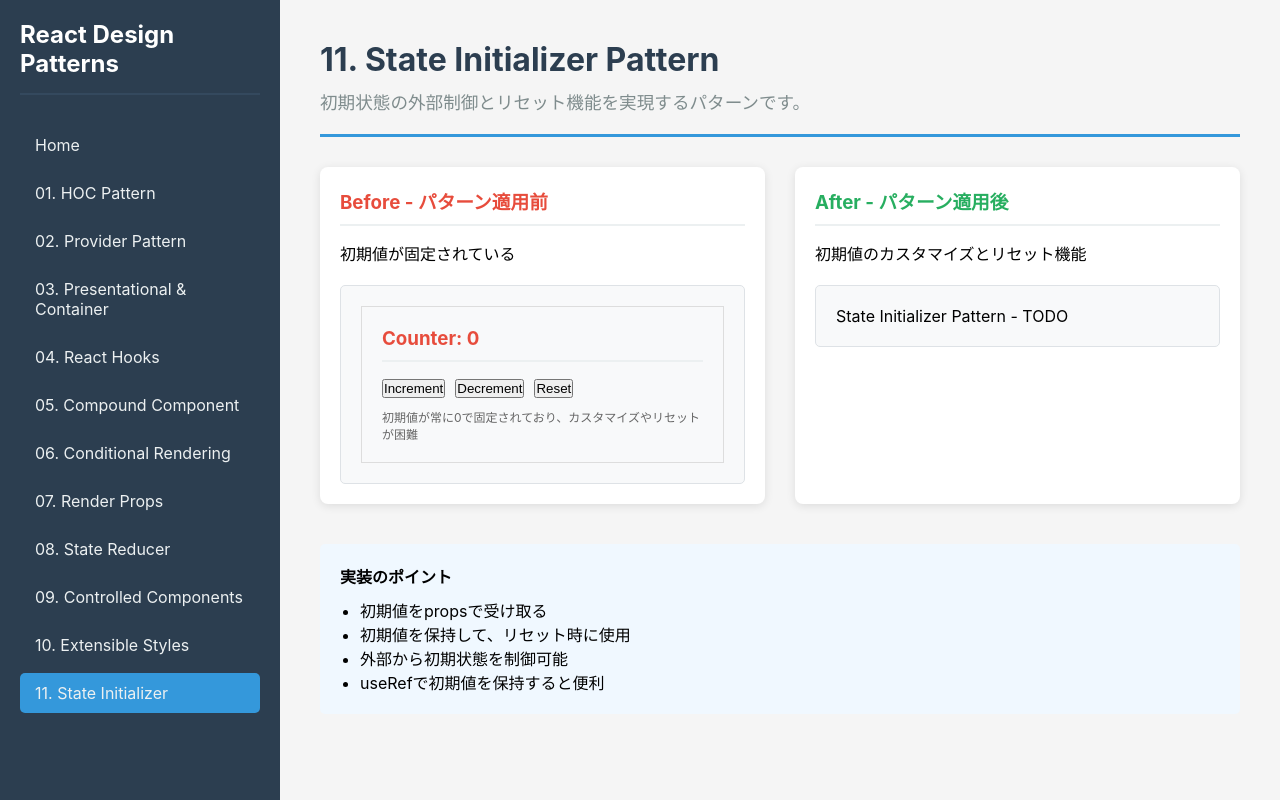
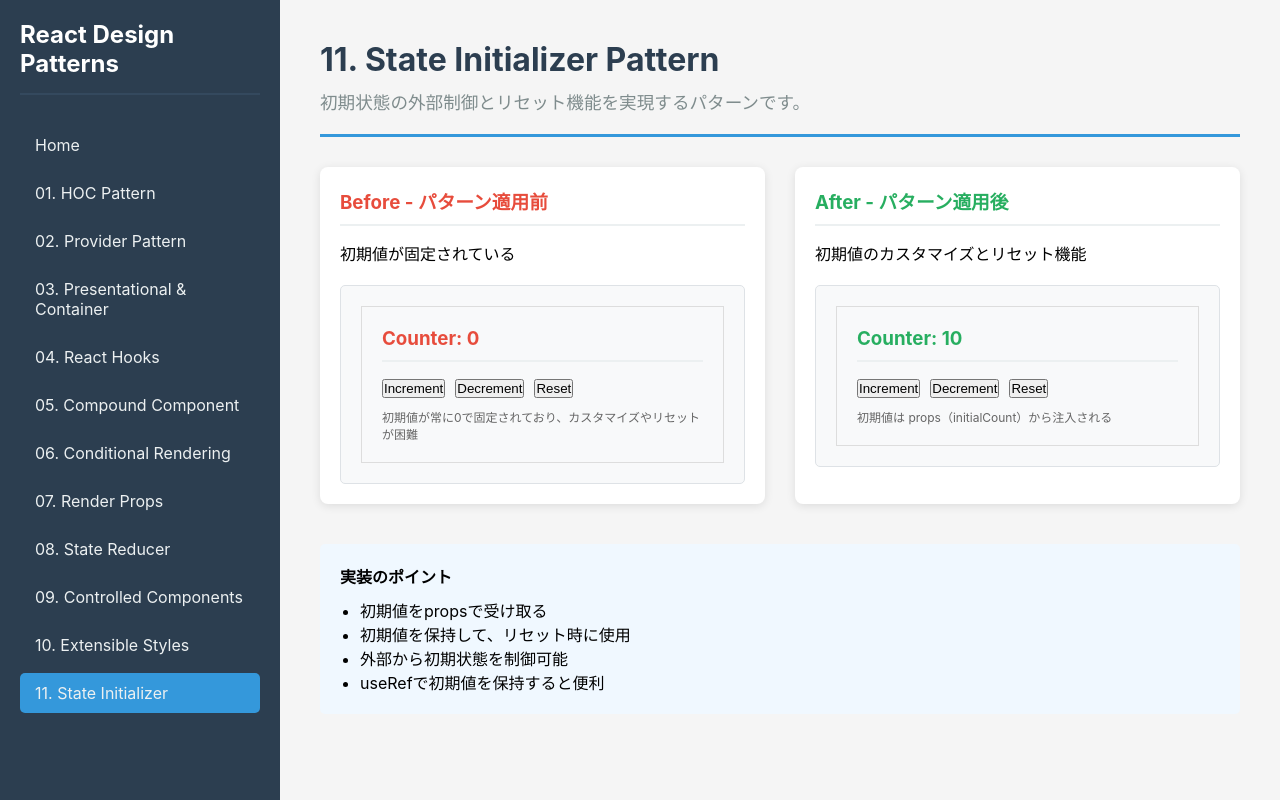
Before and after one commit to ekity1002/React-Design-Pattern-Practice, a React (Vite) app: page /state-initializer in a window 1280 px wide. Built offline with nearby package versions, Linux system fonts and the light colour scheme; the HTML template or start-up script is replaced by a standard one.

Commit message:
state initializer

```diff
--- a/src/patterns/11-state-initializer/After.tsx
+++ b/src/patterns/11-state-initializer/After.tsx
@@ -7,9 +7,67 @@
 // 3. 外部から初期状態を制御可能に
 // 4. リセット機能を柔軟に実装
 
-function App() {
-  // TODO: State Initializerパターンで実装
-  return <div>State Initializer Pattern - TODO</div>
+import { FC, useState } from 'react'
+
+type CounterProps = {
+  initialCount?: number
+  onReset?: (count: number) => void
 }
 
+const Counter: FC<CounterProps> = ({
+  initialCount = 0,
+  onReset
+}) => {
+  const [count, setCount] = useState(initialCount)
+  const handleReset = () => {
+    setCount(initialCount)
+    onReset?.(initialCount)
+  }
+  return (
+    <div style={{ padding: '20px', border: '1px solid #ddd' }}>
+      <h3>Counter: {count}</h3>
+
+      <div style={{ marginTop: '10px' }}>
+        <button
+          onClick={() => setCount(prev => prev + 1)}
+          style={{ marginRight: '10px' }}
+        >
+          Increment
+        </button>
+
+        <button
+          onClick={() => setCount(prev => prev - 1)}
+          style={{ marginRight: '10px' }}
+        >
+          Decrement
+        </button>
+
+        <button onClick={handleReset}>
+          Reset
+        </button>
+      </div>
+
+      <p style={{ marginTop: '10px', fontSize: '12px', color: '#666' }}>
+        初期値は props（initialCount）から注入される
+      </p>
+    </div>
+  )
+}
+
+/**
+ * 使用例
+ * 親コンポーネントが初期状態を制御
+ */
+function App() {
+  return (
+    <div>
+      <Counter
+        initialCount={10}
+        onReset={(count) => {
+          console.log('リセットされました:', count)
+        }}
+      />
+    </div>
+  )}
+
 export default App
```
